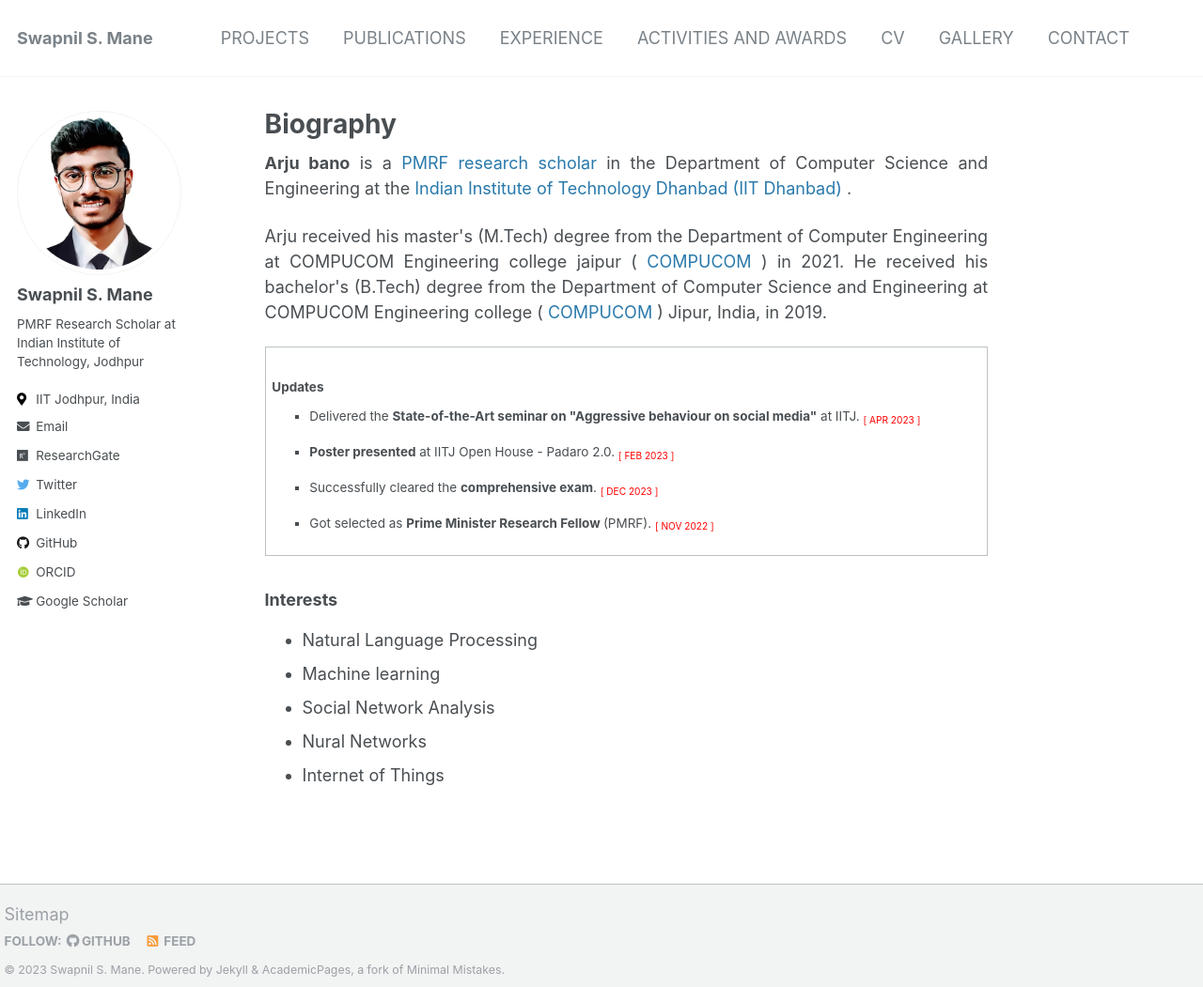
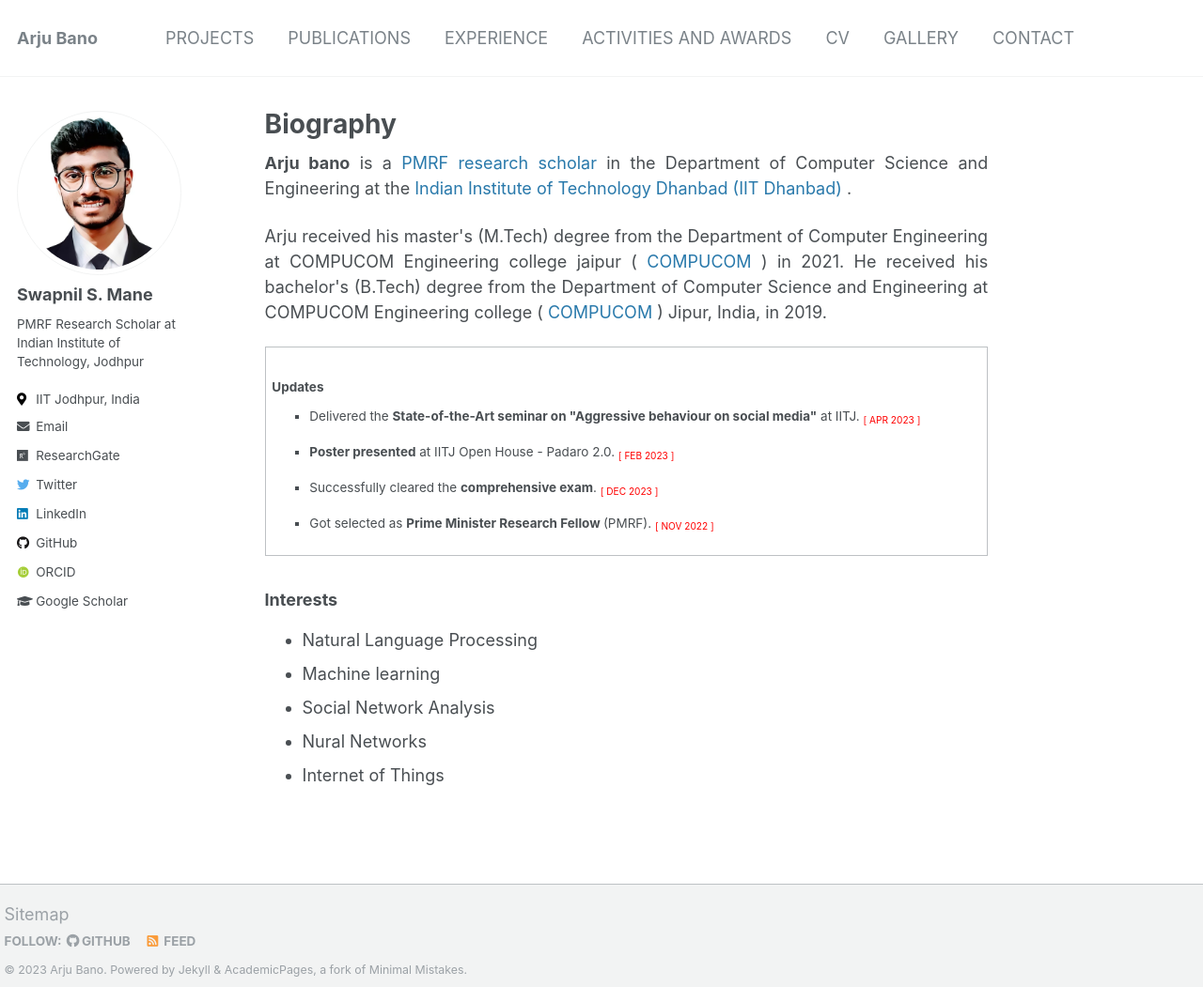
Before and after one commit to aulphin/arju.github.io, a Jekyll site: the page built from _pages/about.md, in a window 1280 px wide and 1051 px high. Shown: the whole window at 94% size. Built offline with Jekyll 4.4.1, drawn with Linux system fonts in a browser that asks for light colours; some web fonts are replaced.

Commit message:
changed name

```diff
--- a/_config.yml
+++ b/_config.yml
@@ -9,13 +9,14 @@
 
 # Site Settings
 locale                   : "en-US"
-title                    : "Swapnil S. Mane"
+title                    : "Arju Bano"
 title_separator          : "-"
-name                     : &name "Swapnil S. Mane"
-description              : &description "PhD Research Scholar at Indian Institute of Technology, Jodhpur"
-url                      : https://SwapnilSMane.github.io # the base hostname & protocol for your site e.g. "https://mmistakes.github.io"
+name                     : &name "Arju Bano"
+description              : &description "PhD Research Scholar at Indian Institute of Technology(ISM), Dhanbad"
+url                      :
+#https://SwapnilSMane.github.io # the base hostname & protocol for your site e.g. "https://mmistakes.github.io"
 baseurl                  : "" # the subpath of your site, e.g. "/blog"
-repository               : "SwapnilSMane.github.io"
+repository               : "Arju.github.io"
 teaser                   :  # filename of teaser fallback teaser image placed in /images/, .e.g. "500x300.png"
 breadcrumbs              : false # true, false (default)
 words_per_minute         : 160
```
